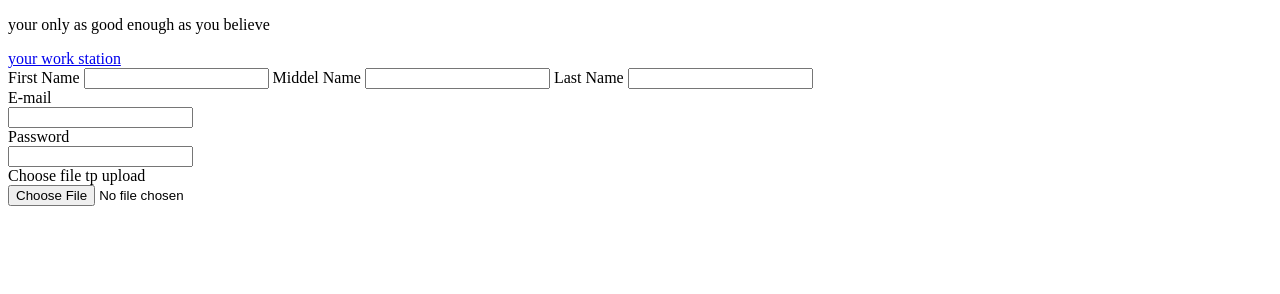
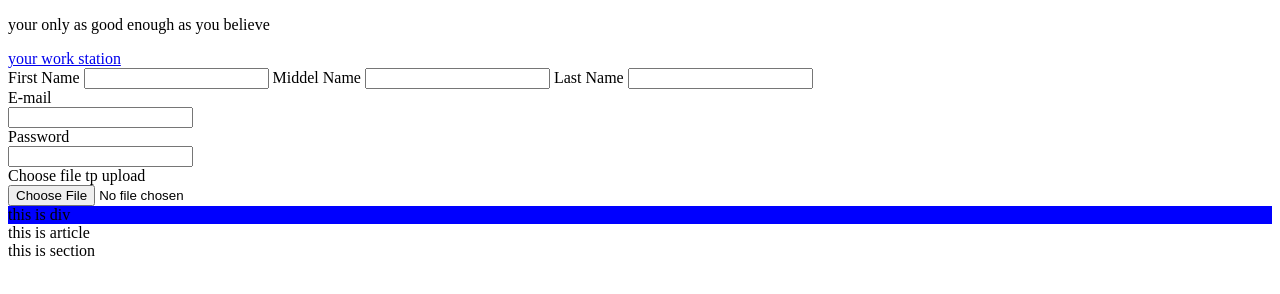
Before and after one commit to Johan08101999/github-learning, a plain HTML site: page index.html in a window 1280 px wide. Drawn offline with Linux system fonts and the light colour scheme.

Commit message:
css class

```diff
--- a/index.html
+++ b/index.html
@@ -21,6 +21,9 @@
         <input type="password" name="" id=""><br>
         <label for="file">Choose file tp upload</label><br>
         <input type="file" name="" id="upload">
+        <div style="background-color: blue;">this is div</div>
+        <article>this is article</article>
+        <section>this is section</section>
 
     </form>
 </body>
```
Also changed, not shown: index.css (added).
